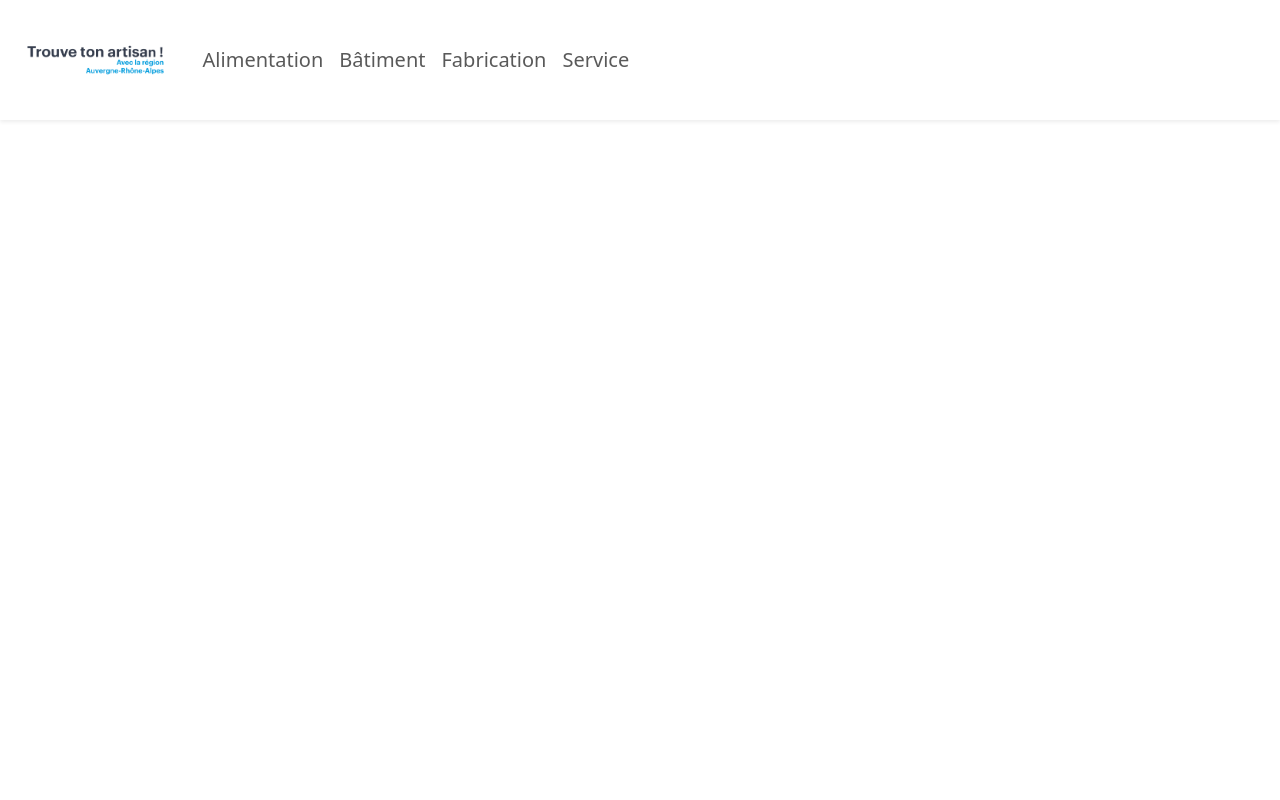
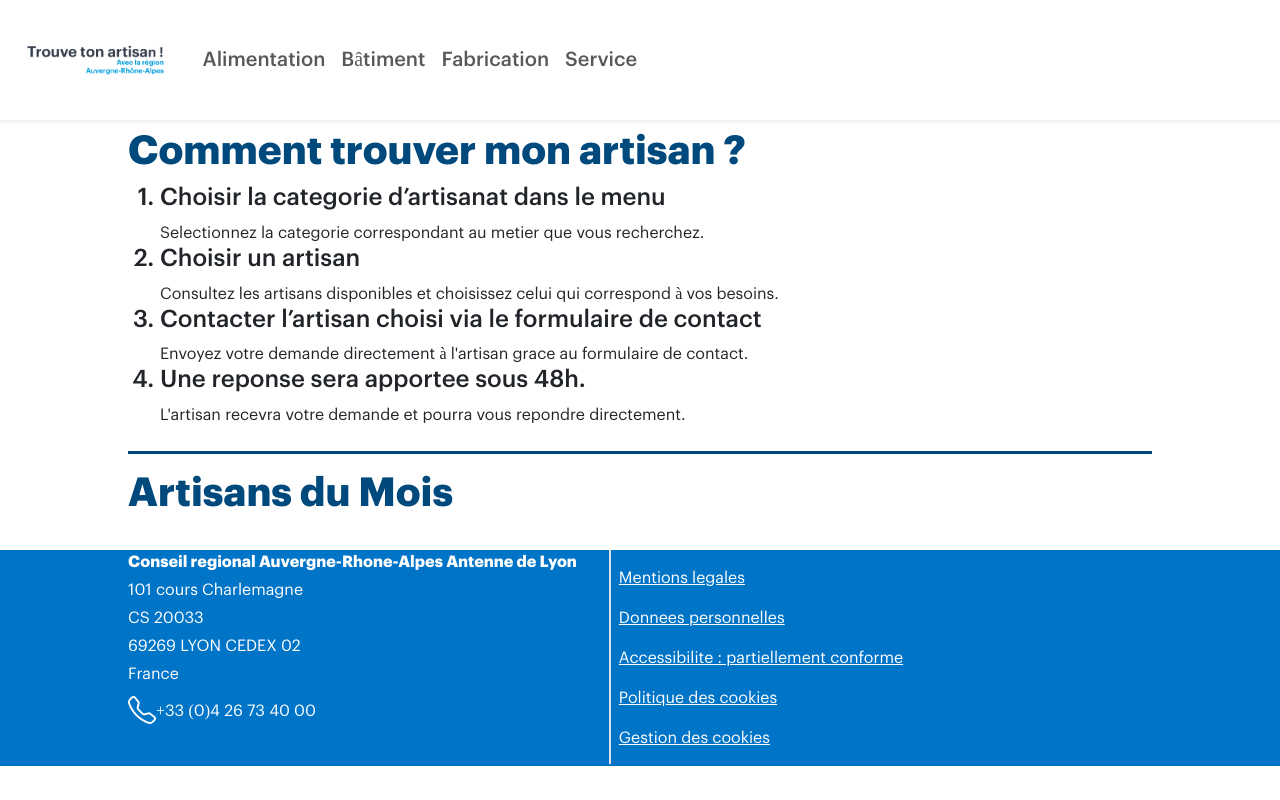
Before and after one commit to Theanael/Trouve-ton-artisan, a React app in the folder frontend/: page / in a window 1280 px wide. Built offline with nearby package versions, Linux system fonts and the light colour scheme; the HTML template or start-up script is replaced by a standard one.

Commit message:
Created Footer

```diff
--- a/frontend/src/App.jsx
+++ b/frontend/src/App.jsx
@@ -1,5 +1,5 @@
-import CraftsmanCard from './components/CraftsmanCard'
 import Header from './components/Header'
+import Footer from './components/Footer'
 
 function App() {
 
@@ -8,14 +8,64 @@ function App() {
     {id:1,name:'Alimentation'},
     {id:2,name:'Bâtiment'},
     {id:3,name:'Fabrication'},
-    {id:4,name:'Service'}
+    {id:4,name:'Service'},
+
     ]
-
+  const craftsmen=[
+    {
+      name:"Au pain chaud",
+      speciality:'Boulanger',
+      localisation:'Montelimar',
+      note:3.3
+    },
+    {
+      name:"Chocolaterie Labbe",
+      speciality:'Chocolatier',
+      localisation:'Lyon',
+      note:3.8
+    },
+    {
+      name:"Orville Salmons",
+      speciality:'Chauffagiste',
+      localisation:'Evian',
+      note:3.5
+    },
+  ]
 
   return (
     <>
-    <Header categories={categories} />
+      <Header categories={categories} />
+      <main >
+        <section className='py-2 border-bottom border-3 border-secondary'>
+          <h2 className='h1 fw-bold  text-secondary'>Comment trouver mon artisan ?</h2>
+          <ol>
+            <h3 className='h4'>
+              <li>Choisir la categorie d’artisanat dans le menu</li>
+            </h3>
+            <div>Selectionnez la categorie correspondant au metier que vous recherchez.</div>
+          <h3 className='h4'>
+            <li>Choisir un artisan</li>
+            </h3>
+            <div>Consultez les artisans disponibles et choisissez celui qui correspond à vos besoins.</div>
+          <h3 className='h4'>
+            <li>Contacter l’artisan choisi via le formulaire de contact</li>
+          </h3>
+            <div>Envoyez votre demande directement à l'artisan grace au formulaire de contact.</div>
+          <h3 className='h4'>
+            <li>Une reponse sera apportee sous 48h.</li>
+          </h3>
+            <div>L'artisan recevra votre demande et pourra vous repondre directement.</div>
+          </ol>
+        </section>
+        <section className='py-3'>
+          <h2 className='h1 fw-bold text-secondary pb-2'>Artisans du Mois</h2>
+          <div className='d-flex flex-wrap justify-content-center gap-3'>
 
+          </div>
+
+        </section>
+      </main>
+      <Footer />
     </>
   )
 }
--- /dev/null
+++ b/frontend/src/components/Footer.jsx
@@ -0,0 +1,35 @@
+import './Footer.scss'
+
+function Footer() {
+
+  return (
+    <footer className="d-flex text-bg-primary gap-2  flex-column flex-lg-row">
+        <section>
+
+            <div className="d-flex flex-column gap-1 separator">
+                <div className="fw-bold">
+                    Conseil regional Auvergne-Rhone-Alpes Antenne de Lyon
+                </div>
+                <div >101 cours Charlemagne</div>
+                <div >CS 20033</div>
+                <div >69269 LYON CEDEX 02</div>
+                <div>France</div>
+                <div className="d-flex align-items-center">
+                    <i class="bi bi-telephone fs-3"></i>
+                    +33 (0)4 26 73 40 00
+                </div>
+            </div>
+
+        </section>
+        <section className="d-flex flex-wrap gap-3 justify-content-center py-3 flex-lg-column">
+            <a className="text-white" href="">Mentions legales</a>
+            <a className="text-white" href="">Donnees personnelles</a>
+            <a className="text-white" href="">Accessibilite : partiellement conforme</a>
+            <a className="text-white" href="">Politique des cookies</a>
+            <a className="text-white" href="">Gestion des cookies</a>
+        </section>
+    </footer>
+  )
+}
+
+export default Footer
--- /dev/null
+++ b/frontend/src/components/Footer.scss
@@ -0,0 +1,16 @@
+.separator {
+    border: none;
+    padding-bottom: 2em;
+    border-bottom: 2px solid ;
+
+}
+
+@media (min-width: 992px) {
+    .separator {
+        border:none;
+        padding-right: 2em;
+        border-right: 2px solid #dee2e6;
+    }
+
+
+}
--- a/frontend/src/components/Header.jsx
+++ b/frontend/src/components/Header.jsx
@@ -1,6 +1,6 @@
 
 function Header(props) {
-    const categories=props.categories ??['Alimentation','Bâtiment','Fabrication','Service']
+    const categories=props.categories ??['Alimentation','Batiment','Fabrication','Service']
 
   return (
     <header>
@@ -14,7 +14,7 @@ function Header(props) {
                 </button>
                 <div className="collapse navbar-collapse" id="navbarSupportedContent">
                 <ul className="navbar-nav me-auto mb-2 mb-lg-0">
-                    <li><h2 className="h3 d-lg-none text-secondary">Catégories</h2></li>
+                    <li><h2 className="h3 d-lg-none text-secondary">Categories</h2></li>
                     {categories.map((category) => (
                         <li className="nav-link" key={category.id}>
                             <a className="nav-link fw-medium fs-5 p-0">{category.name}</a>
--- a/frontend/src/index.scss
+++ b/frontend/src/index.scss
@@ -16,10 +16,6 @@
     font-weight: 700;
 }
 
-body{
-    font-family: Graphik;
-}
-
 $primary: #0074c7;
 $secondary: #00497c;
 $success: #82b864;
@@ -27,5 +23,20 @@ $danger: #cd2c2e;
 $dark: #384050;
 $light: #f1f8fc;
 
+
 // Import de Bootstrap
 @import "bootstrap/scss/bootstrap";
+
+body{
+    font-family: Graphik;
+}
+
+main,footer{
+        padding:0 10px;
+    }
+
+@media (min-width: 930px) {
+    main,footer{
+        padding:0 128px;
+    }
+}
```
